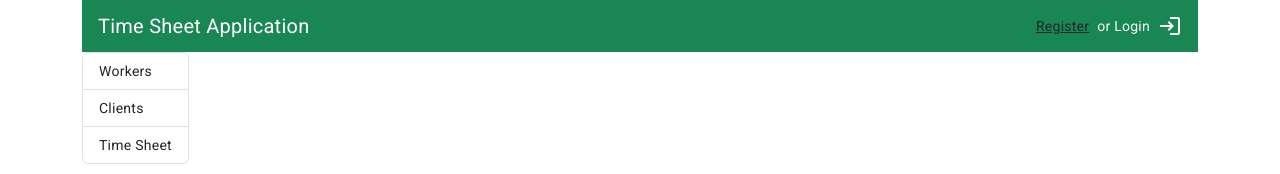
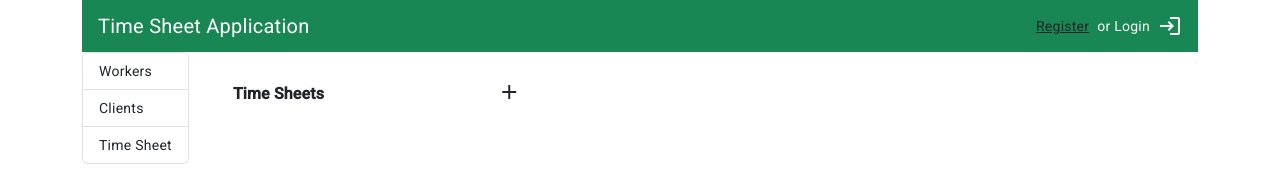
Before and after one commit to ToniaPa/Final-Project-Angular, an Angular app: page /time-sheets-dashboard in a window 1280 px wide. Before the commit this address led to /. Shown: the top 174 px of the page. Built offline with nearby package versions, Linux system fonts and the light colour scheme.

Commit message:
timesheet first components

```diff
--- a/src/app/app.routes.ts
+++ b/src/app/app.routes.ts
@@ -13,6 +13,7 @@ import { authGuard } from './shared/guards/auth.guard';
 import { ClientsOutputTableComponent } from './components/clients/clients-output-table/clients-output-table.component';
 import { ClientCreateComponent } from './components/clients/client-create/client-create.component';
 import { ClientUpdateComponent } from './components/clients/client-update/client-update.component';
+import { TimeSheetsCreateComponent } from './components/time-sheets/time-sheets-create/time-sheets-create.component';
 
 
 export const routes: Routes = [
@@ -30,10 +31,12 @@ export const routes: Routes = [
   // {
   //   path: 'work-types',
   //   component: WorkTypesDashboardComponent,
+  //   canActivate: [authGuard],
   // },
   {
     path: 'time-sheet',
     component: TimeSheetsDashboardComponent,
+    canActivate: [authGuard],
   },
   {
     path: 'user-login',
@@ -83,6 +86,26 @@ export const routes: Routes = [
     component: ClientUpdateComponent,
     // canActivate: [authGuard],
   },
+  {
+    path: 'time-sheets-dashboard',
+    component: TimeSheetsDashboardComponent,
+    // canActivate: [authGuard],
+  },
+  //{
+  //   path: 'time-sheets-dashboard/show-all-timesheets',
+  //   component: ,
+  //   // canActivate: [authGuard],
+  // },
+  {
+    path: 'time-sheets-dashboard/create',
+    component: TimeSheetsCreateComponent,
+    // canActivate: [authGuard],
+  },
+  // {
+  //   path: 'time-sheets-dashboard/update',
+  //   component: ,
+  //   // canActivate: [authGuard],
+  // },
 
 
 ];
--- /dev/null
+++ b/src/app/components/time-sheets/time-sheets-create/time-sheets-create.component.html
@@ -0,0 +1 @@
+<p>time-sheets-create works!</p>
--- /dev/null
+++ b/src/app/components/time-sheets/time-sheets-create/time-sheets-create.component.ts
@@ -0,0 +1,44 @@
+import { Component, inject } from '@angular/core';
+import {
+  FormArray,
+  FormControl,
+  FormGroup,
+  ReactiveFormsModule,
+  Validators,
+} from '@angular/forms';
+import { CommonModule } from '@angular/common';
+import { MatSelectModule } from '@angular/material/select';
+import { MatInputModule } from '@angular/material/input';
+import { MatFormFieldModule } from '@angular/material/form-field';
+import { MatButtonModule } from '@angular/material/button';
+import { MatIconModule } from '@angular/material/icon';
+import { Router } from '@angular/router';
+import { ClientService } from 'src/app/shared/services/client.service';
+import { WorkerService } from 'src/app/shared/services/worker.service';
+import { TimesheetService } from 'src/app/shared/services/timesheet.service';
+
+@Component({
+  selector: 'app-time-sheets-create',
+  standalone: true,
+  imports: [
+    ReactiveFormsModule,
+    MatFormFieldModule,
+    MatInputModule,
+    MatSelectModule,
+    MatButtonModule,
+    MatIconModule,
+    CommonModule,
+  ],
+  templateUrl: './time-sheets-create.component.html',
+  styleUrl: './time-sheets-create.component.css'
+})
+export class TimeSheetsCreateComponent {
+
+  router = inject(Router);
+  clientService = inject(ClientService);
+  workerService = inject(WorkerService);
+  timesheetService = inject(TimesheetService)
+
+
+
+}
--- a/src/app/components/time-sheets/time-sheets-dashboard/time-sheets-dashboard.component.html
+++ b/src/app/components/time-sheets/time-sheets-dashboard/time-sheets-dashboard.component.html
@@ -1 +1,17 @@
-<p>time-sheets-dashboard works!</p>
+<!-- <p>time-sheets-dashboard works!</p> -->
+
+<div class="container">
+  <div class="flex-wrap">
+    <div class="d-flex flex-row col-9 align-items-end">
+      <div class="col-4 ms-3">
+        <h3 class="text-dark"><strong>Time Sheets</strong></h3>
+      </div>
+      <div class="col-5">
+          <app-time-sheets-navbar></app-time-sheets-navbar>
+      </div>
+    </div>
+    <div class="d-flex flex-column col-12">
+     <!-- <app-clients-output-table></app-clients-output-table> -->
+    </div>
+  </div>
+</div>
--- a/src/app/components/time-sheets/time-sheets-dashboard/time-sheets-dashboard.component.ts
+++ b/src/app/components/time-sheets/time-sheets-dashboard/time-sheets-dashboard.component.ts
@@ -1,9 +1,10 @@
 import { Component } from '@angular/core';
+import { TimeSheetsNavbarComponent } from '../time-sheets-navbar/time-sheets-navbar.component';
 
 @Component({
   selector: 'app-time-sheets-dashboard',
   standalone: true,
-  imports: [],
+  imports: [TimeSheetsNavbarComponent],
   templateUrl: './time-sheets-dashboard.component.html',
   styleUrl: './time-sheets-dashboard.component.css'
 })
--- /dev/null
+++ b/src/app/components/time-sheets/time-sheets-navbar/time-sheets-navbar.component.html
@@ -0,0 +1,21 @@
+<nav class="navbar icon-display d-flex flex-nowrap" >
+  <div class="container-fluid ">
+    <button
+        matTooltip="Add a Timesheet"
+        matTooltipPosition="right"
+        mat-icon-button
+        aria-label="Create"
+        routerLink="/time-sheets-dashboard/create"
+        class="me-5"
+        >
+        <!-- Add a Timesheet -->
+      <mat-icon
+        matTooltip="Add a Timesheet"
+        matTooltipPosition="right"
+        >
+        add
+      </mat-icon>
+        <!-- Add a Timesheet -->
+    </button>
+ </div>
+</nav>
--- a/src/app/shared/data/sharedata.service.ts
+++ b/src/app/shared/data/sharedata.service.ts
@@ -1,6 +1,6 @@
 import { Injectable } from '@angular/core';
 import { Subject } from 'rxjs';
-import { Client, Worker } from 'src/app/shared/interfaces/mongo-backend';
+import { Client, Timesheet, Worker } from 'src/app/shared/interfaces/mongo-backend';
 
 @Injectable({
   providedIn: 'root'
@@ -20,6 +20,7 @@ export class SharedataService {
   }
   //end of worker-
 
+  //***
 
   //*** Client: ***//
   clientData: Client; //εδω βάζω τα data του client
@@ -34,5 +35,18 @@ export class SharedataService {
   }
   //end of client-
 
+  //***
+
+  //*** Timesheet: ***//
+  timesheetData: Timesheet; //εδω βάζω τα data του client
+  // clientId: string ="";
+
+  private dataTimesheetSubject = new Subject<Timesheet>();
+  timesheetData$ = this.dataTimesheetSubject.asObservable();
+
+  sendTimesheet(timesheetData: Timesheet) {
+    this.dataTimesheetSubject.next(timesheetData);
+  }
+  //end of Timesheet-
 
 }
--- /dev/null
+++ b/src/app/shared/services/timesheet.service.ts
@@ -0,0 +1,45 @@
+import { HttpClient, HttpHeaders } from '@angular/common/http';
+import { Injectable, inject } from '@angular/core';
+import { environment } from 'src/environments/environment.development';
+import { Timesheet } from '../interfaces/mongo-backend';
+
+const API_URL = `${environment.apiURL}/timesheets`;
+
+@Injectable({
+  providedIn: 'root'
+})
+export class TimesheetService {
+
+  http: HttpClient = inject(HttpClient);
+
+  createTimesheet(timesheet: Timesheet) {
+    return this.http.post<{ msg: string }>(`${API_URL}/create`, timesheet);
+  }
+
+  getAllTimesheetsByDate(dateOfWork: Date) {
+    return this.http.get<Timesheet[]>(`${API_URL}//date/${dateOfWork}`);
+  }
+
+  deleteTimesheetById(id: string) { //??? date ή _id ???
+    const httpOptions = {
+          headers: new HttpHeaders({
+            'Content-Type': 'application/json'
+          })
+        };
+    const url = `${API_URL}/id/${id}`;
+    console.log("url from timesheet.service.ts (deleteTimesheetById):", url)
+    return this.http.delete(url, httpOptions);
+  }
+
+  updateTimesheetByid(id: string, timesheet: Timesheet) {
+    const httpOptions = {
+          headers: new HttpHeaders({
+            'Content-Type': 'application/json'
+          })
+        };
+    const url = `${API_URL}/id/${id}`;
+    console.log("url from client.service.ts (Update):", url)
+    return this.http.patch(url, timesheet, httpOptions);
+  }
+
+}
```
Also changed, not shown: src/app/components/time-sheets/time-sheets-navbar/time-sheets-navbar.component.ts (added, +26 -0 lines), src/app/shared/interfaces/mongo-backend.ts (+25 -0 lines), src/app/components/time-sheets/time-sheets-create/time-sheets-create.component.css (added), src/app/components/time-sheets/time-sheets-navbar/time-sheets-navbar.component.css (added).
